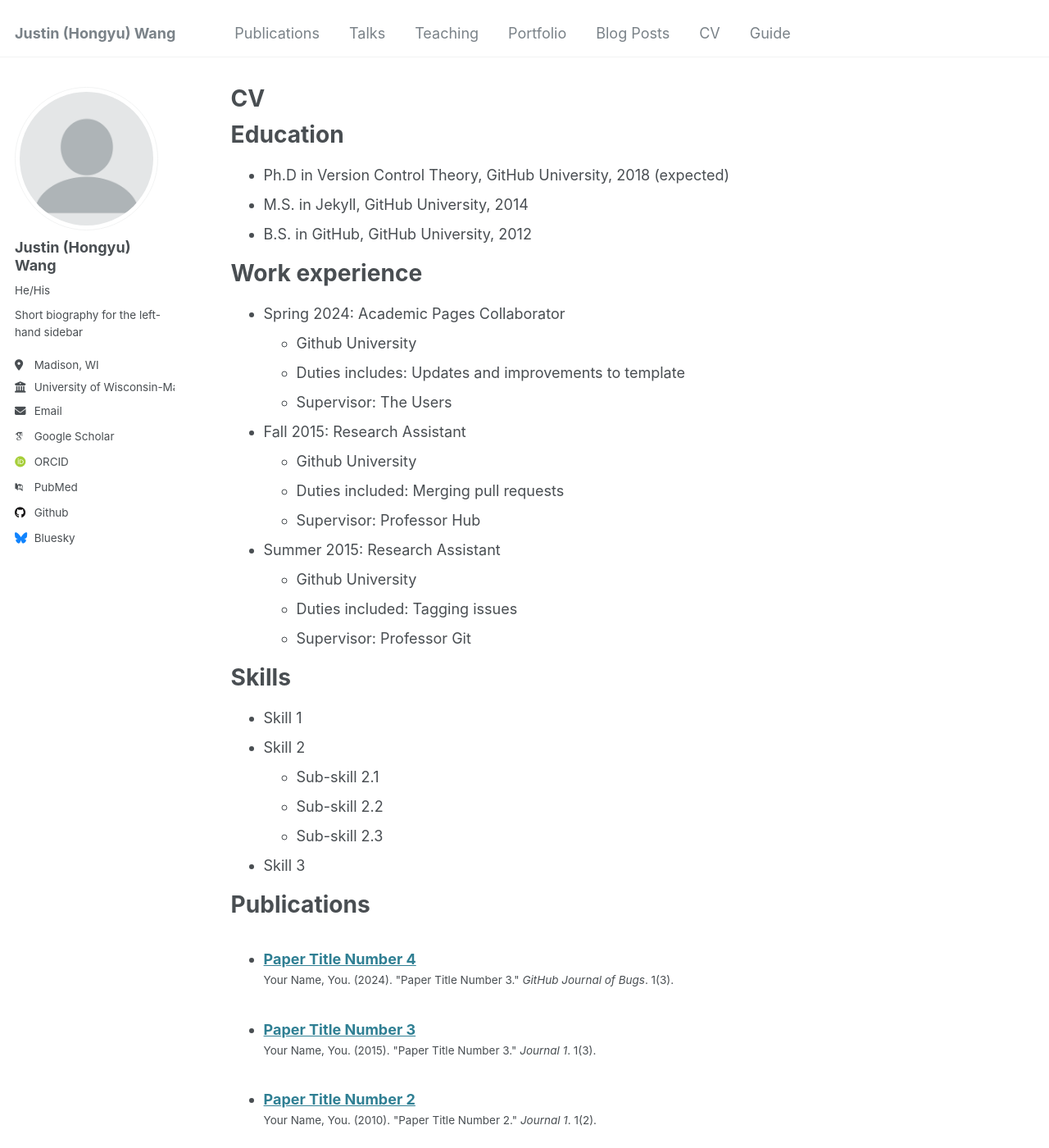
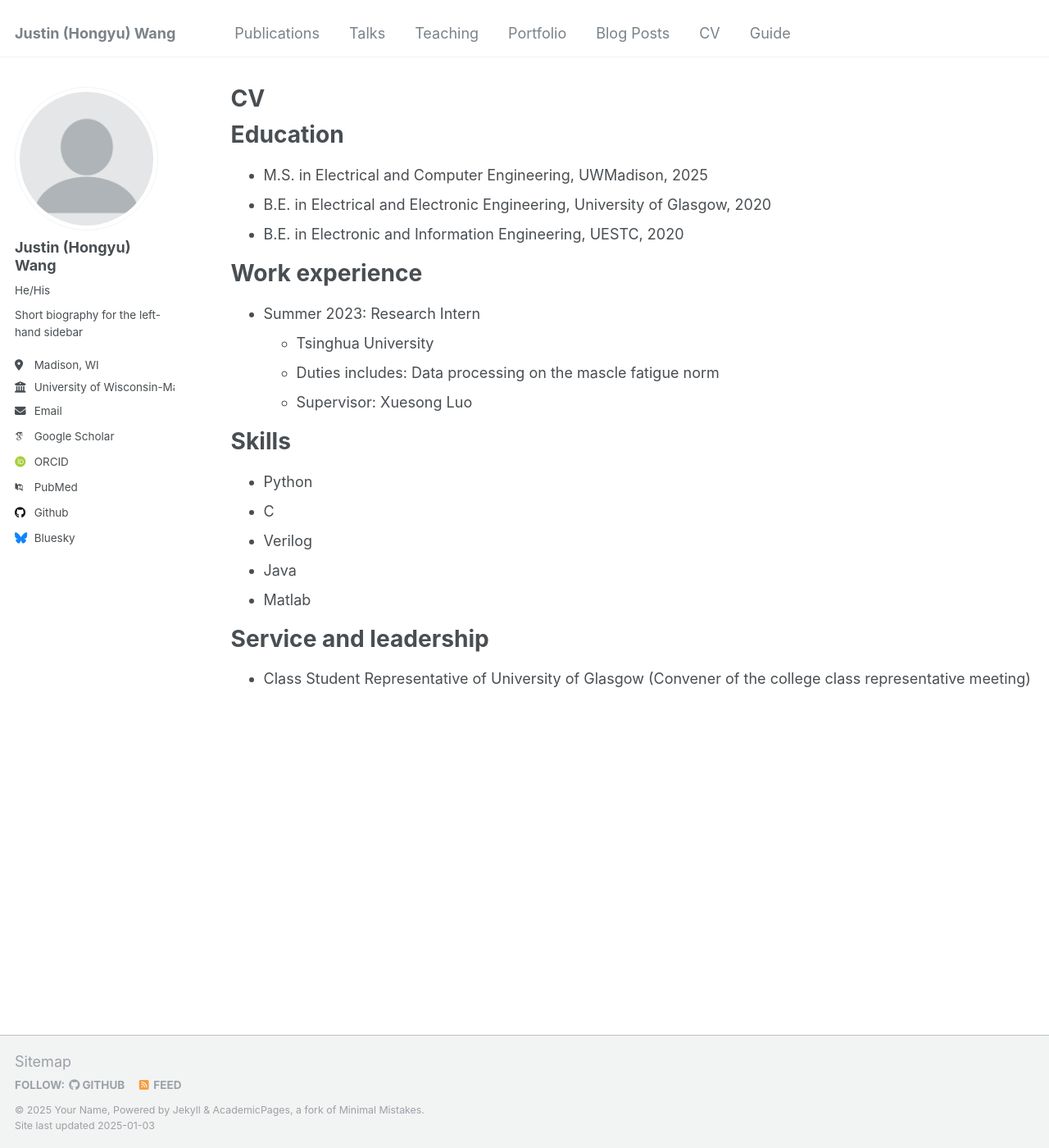
Before and after one commit to Hongyu0329/hongyu0329.github.io, a Jekyll site: the page built from _pages/cv.md, in a window 1280 px wide and 1400 px high. Shown: the whole window at 82% size. Built offline with Jekyll 4.4.1, drawn with Linux system fonts in a browser that asks for light colours; some web fonts are replaced; some of the changed text lies outside the part shown.

Commit message:
Update cv.md

```diff
--- a/_pages/cv.md
+++ b/_pages/cv.md
@@ -11,54 +11,25 @@ redirect_from:
 
 Education
 ======
-* Ph.D in Version Control Theory, GitHub University, 2018 (expected)
-* M.S. in Jekyll, GitHub University, 2014
-* B.S. in GitHub, GitHub University, 2012
+* M.S. in Electrical and Computer Engineering, UWMadison, 2025
+* B.E. in Electrical and Electronic Engineering, University of Glasgow, 2020
+* B.E. in Electronic and Information Engineering, UESTC, 2020
 
 Work experience
 ======
-* Spring 2024: Academic Pages Collaborator
-  * Github University
-  * Duties includes: Updates and improvements to template
-  * Supervisor: The Users
-
-* Fall 2015: Research Assistant
-  * Github University
-  * Duties included: Merging pull requests
-  * Supervisor: Professor Hub
-
-* Summer 2015: Research Assistant
-  * Github University
-  * Duties included: Tagging issues
-  * Supervisor: Professor Git
+* Summer 2023: Research Intern
+  * Tsinghua University
+  * Duties includes: Data processing on the mascle fatigue norm
+  * Supervisor: Xuesong Luo
 
 Skills
 ======
-* Skill 1
-* Skill 2
-  * Sub-skill 2.1
-  * Sub-skill 2.2
-  * Sub-skill 2.3
-* Skill 3
-
-Publications
-======
-  <ul>{% for post in site.publications reversed %}
-    {% include archive-single-cv.html %}
-  {% endfor %}</ul>
-
-Talks
-======
-  <ul>{% for post in site.talks reversed %}
-    {% include archive-single-talk-cv.html  %}
-  {% endfor %}</ul>
-
-Teaching
-======
-  <ul>{% for post in site.teaching reversed %}
-    {% include archive-single-cv.html %}
-  {% endfor %}</ul>
+* Python
+* C
+* Verilog
+* Java
+* Matlab
 
 Service and leadership
 ======
-* Currently signed in to 43 different slack teams
+* Class Student Representative of University of Glasgow (Convener of the college class representative meeting)
```
